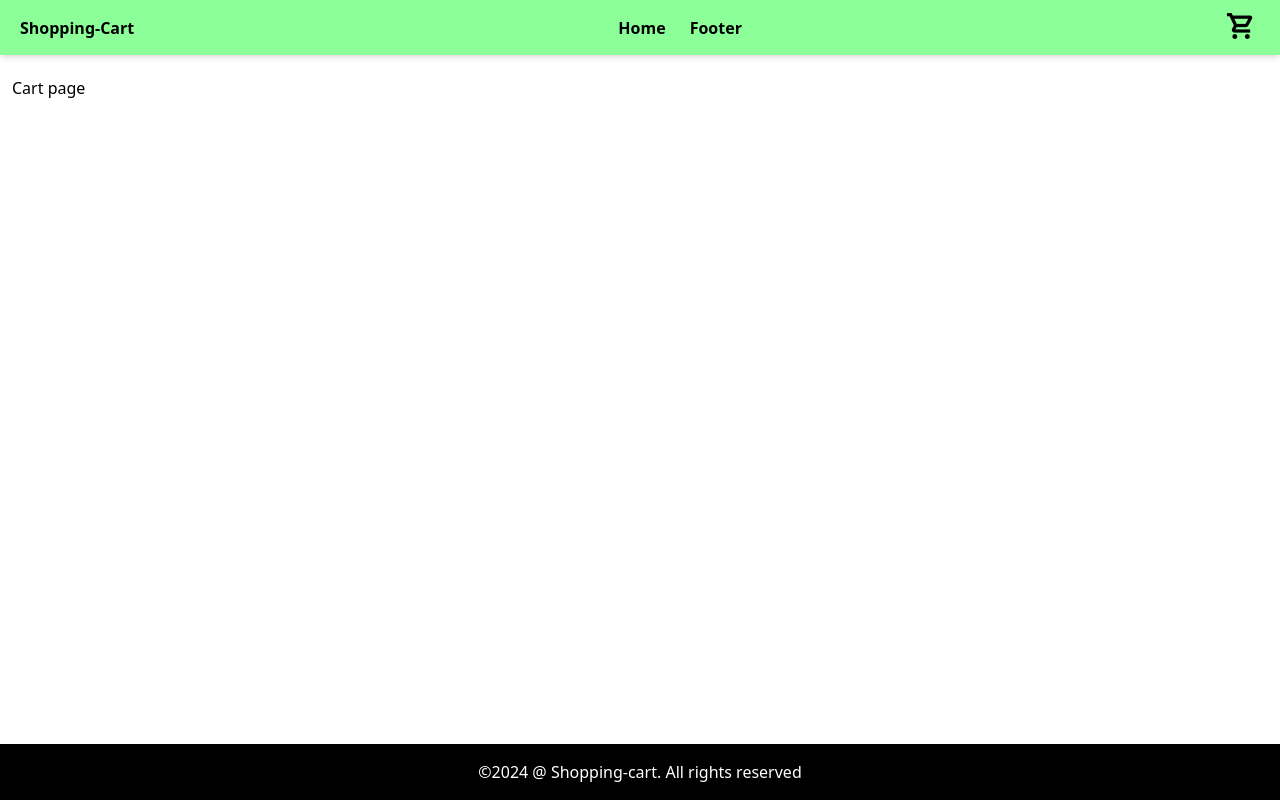
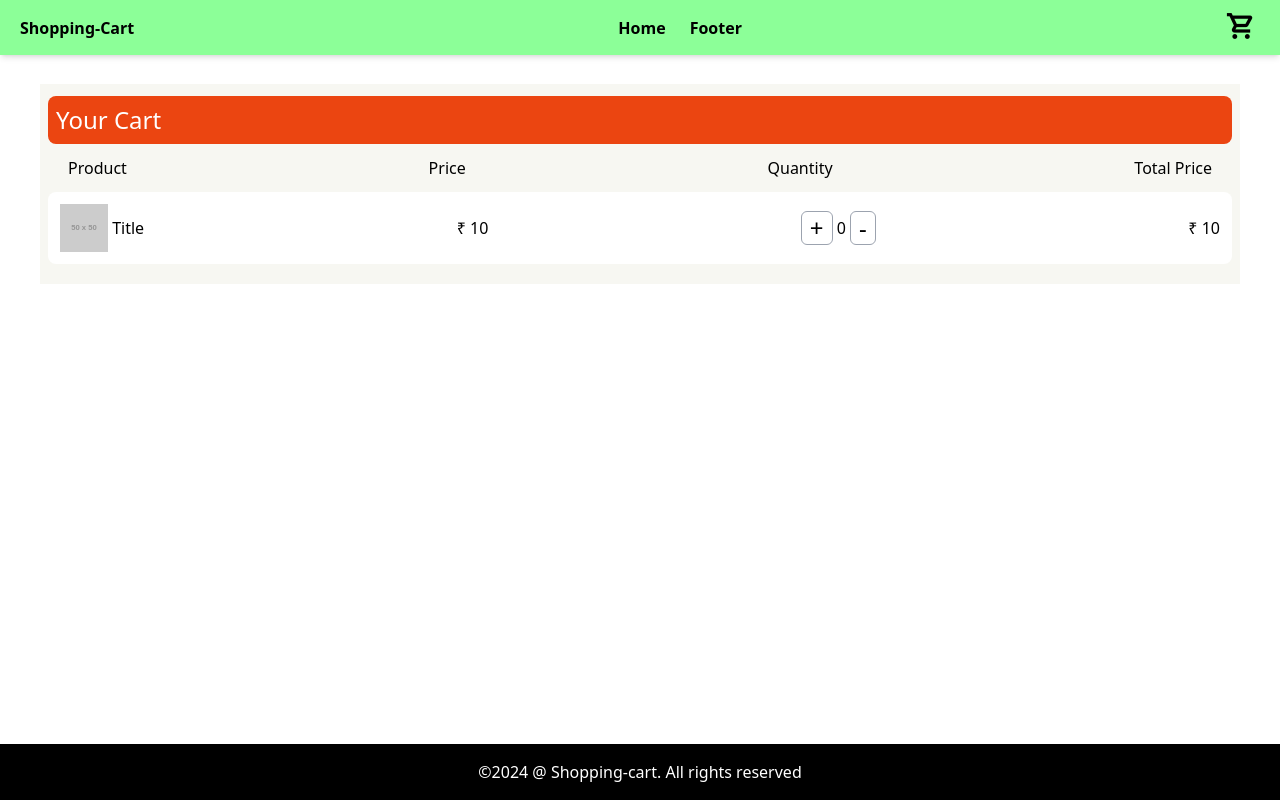
Before and after one commit to sugu2344/Task6, a React (Vite) app: page /cart in a window 1280 px wide. Built offline with nearby package versions, Linux system fonts and the light colour scheme.

Commit message:
cart product layout commit

```diff
--- a/src/components/cart.jsx
+++ b/src/components/cart.jsx
@@ -1,8 +1,54 @@
 const Cart = () => {
   return (
     <>
-      <div className="py-16 my-3 mx-3">
-        <p>Cart page</p>
+      <div className="py-16 my-5 mx-10">
+        <div className="bg-[#F7F7F2] py-3 px-2">
+          <div className="bg-[#Eb4511] text-white text-2xl py-2 px-2 rounded-lg">
+            <h1>Your Cart</h1>
+          </div>
+          <div className="hidden sm:flex flex-row justify-between px-5 py-3 items-center">
+            <h1>Product</h1>
+            <p>Price</p>
+            <p>Quantity</p>
+            <p>Total Price</p>
+          </div>
+
+          <div className="bg-white mb-2 rounded-lg">
+            <div className="flex flex-col sm:flex-row justify-between px-3 py-3 items-center">
+              <div className="flex flex-row items-center mb-2 sm:mb-0">
+
+                <img
+                  src="https://placehold.co/50x50"
+                  alt="Product"
+                  className="w-12 h-12"
+                />
+                &nbsp;
+                <h6>Title</h6>
+              </div>
+
+              <div className="mb-2 sm:mb-0">
+                <p>₹ 10</p>
+              </div>
+
+              <div className="flex flex-row items-center mb-2 sm:mb-0">
+                <button className="border border-gray-400 px-2 text-2xl rounded-md">
+                  +
+                </button>
+                &nbsp;
+                <p>{0}</p>
+                &nbsp;
+                <button className="border border-gray-400 px-2 text-2xl rounded-md">
+                  -
+                </button>
+              </div>
+
+              <div>
+                <h1>₹ 10</h1>
+              </div>
+            </div>
+          </div>
+          {/* Card 1 Ends */}
+        </div>
       </div>
     </>
   );
```
